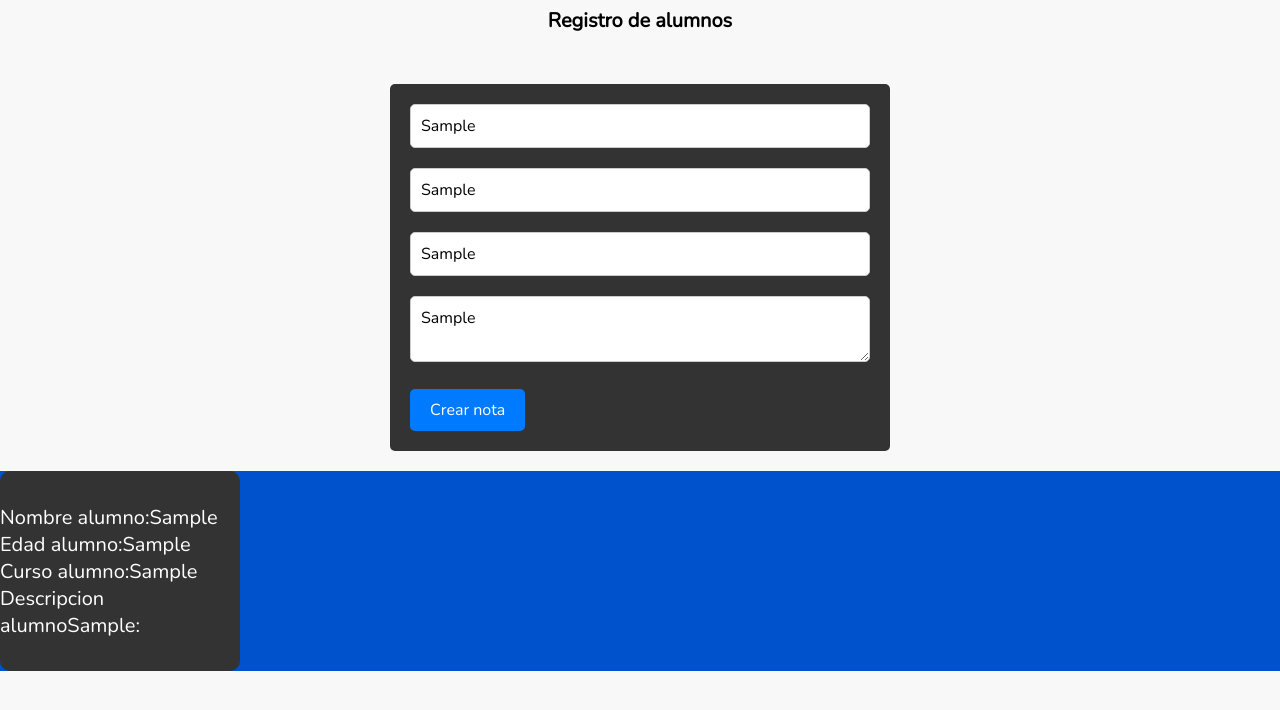
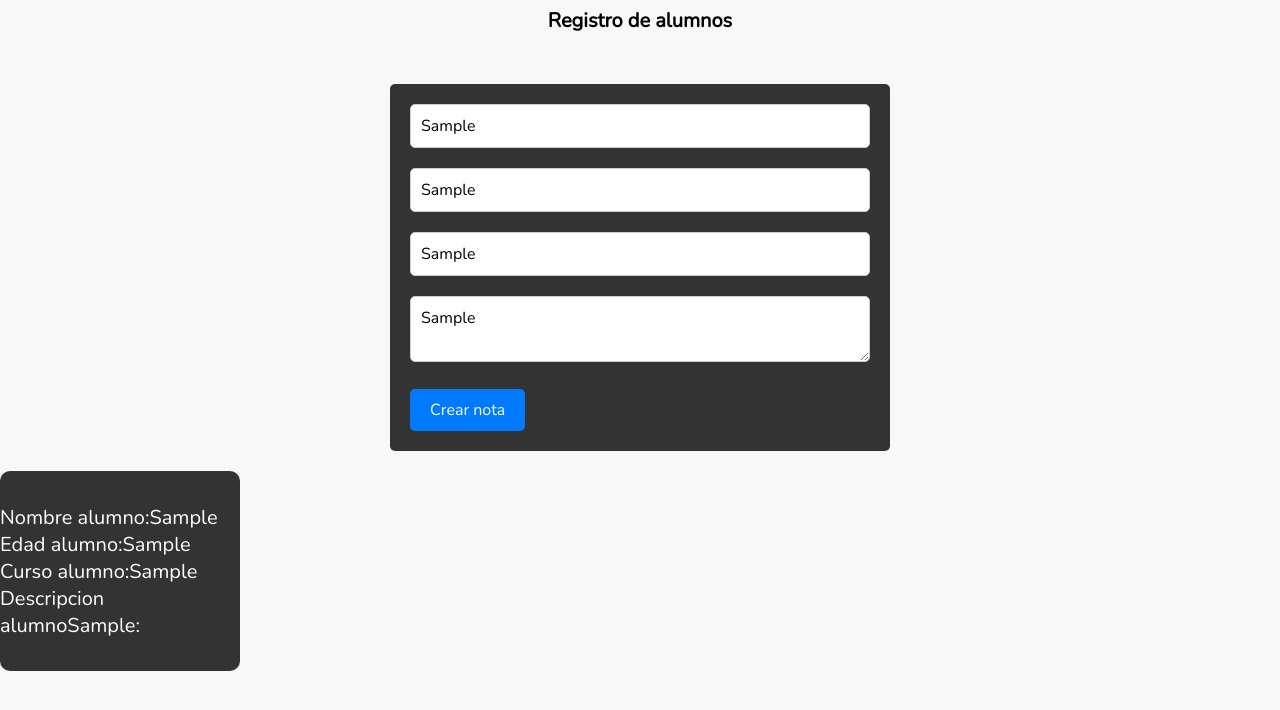
Before and after one commit to rafaelgimenez123/javascript2, a plain HTML site: page index.html in a window 1280 px wide. Both pictures are taken after typing "Sample", "Sample", "Sample", "Sample" into the empty fields and a click on the button "Crear nota". Shown: the part 78-788 px from the top of the page. Drawn offline with nearby package versions, Linux system fonts and the light colour scheme; some packages are replaced by stand-ins of ours; a script that the page names is missing.

Commit message:
Update styles.css

```diff
--- a/styles.css
+++ b/styles.css
@@ -169,9 +169,7 @@ width: 100%;
    height: 200px;
    color: #fff;
    border-radius: 10px;
+    display: flex;
+ flex-wrap: wrap;
 
  }
-.padre {
-   background-color: #0052CC;
-
-}
```
